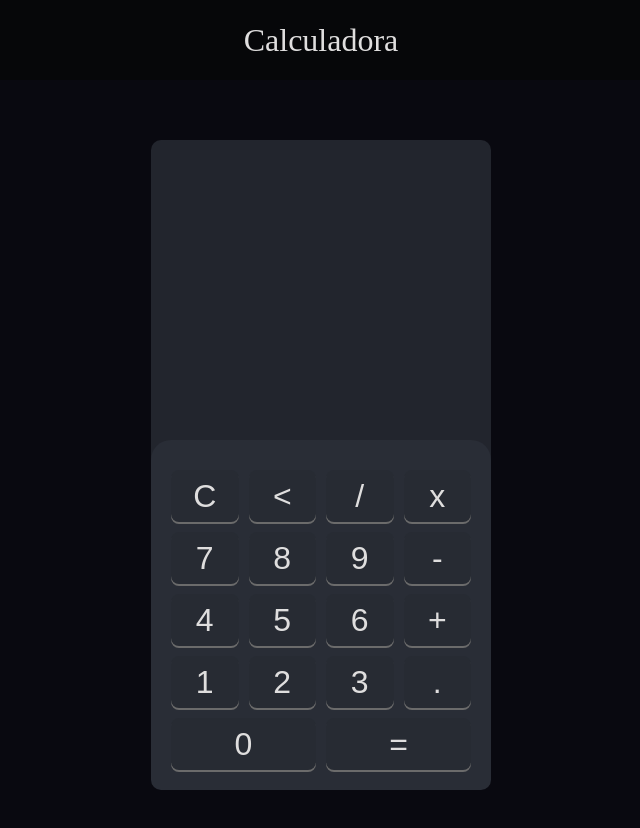
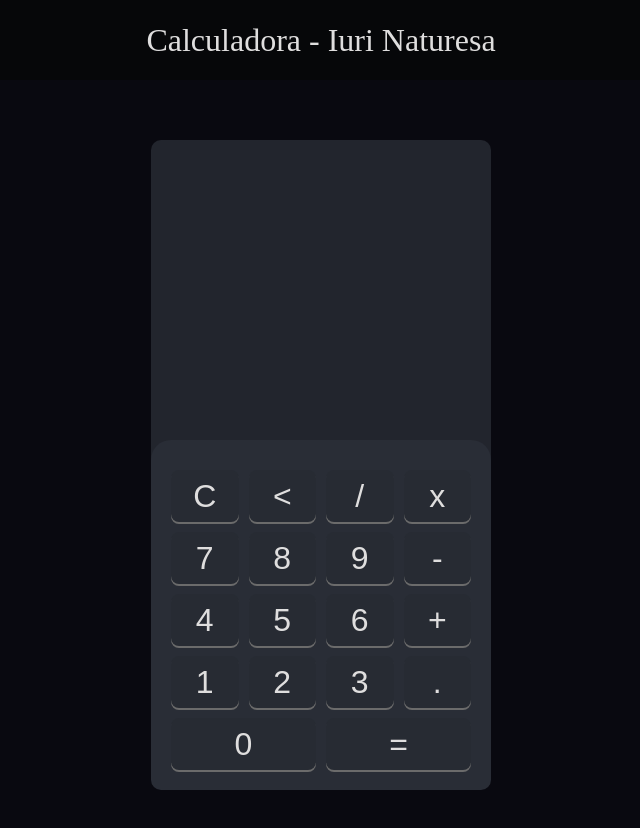
Before and after one commit to Iuri-Naturesa/Calculator, a plain HTML site: page index.html in a window 1280 px wide. Shown: the whole page, without its empty margins (319-959 px from the left). Drawn offline with Linux system fonts and the light colour scheme.

Commit message:
add meu nome

```diff
--- a/index.html
+++ b/index.html
@@ -5,13 +5,13 @@
    <meta charset="UTF-8">
    <meta name="viewport" content="width=device-width, initial-scale=1.0">
    <link rel="stylesheet" href="style.css">
-   <title>Calculadora</title>
+   <title>Calculadora - Iuri Naturesa</title>
 </head>
 
 <body>
    <header class="header-bg">
       <div class="header container">
-         <h1>Calculadora</h1>
+         <h1>Calculadora - Iuri Naturesa</h1>
       </div>
    </header>
    <main class="bg">
```
